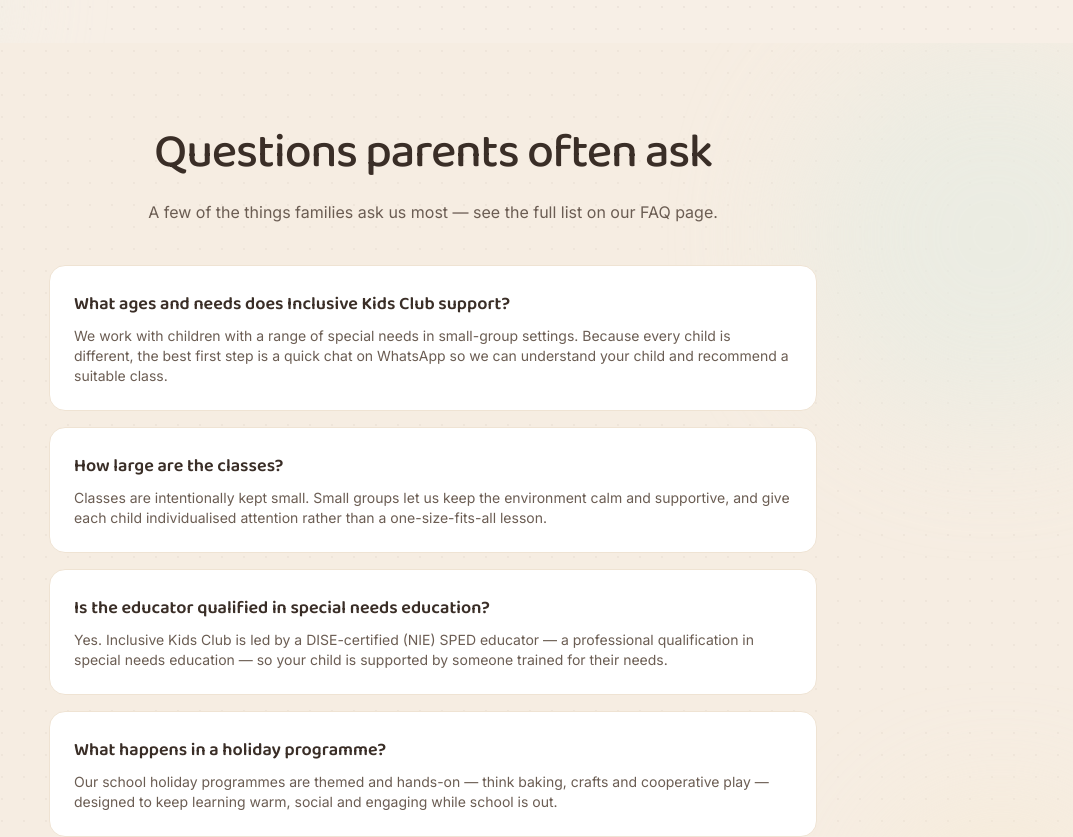
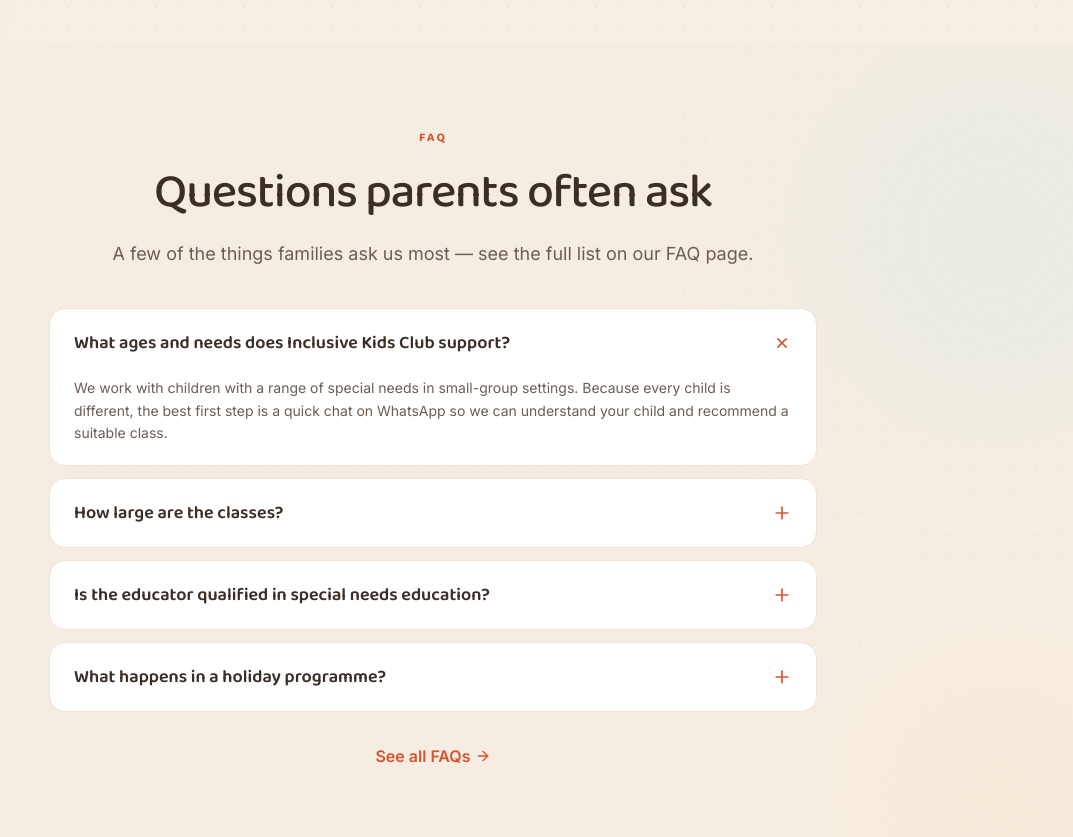
Before and after one commit to Jeraldiscoding/IKC_web, a Next.js app in the folder frontend/: page / in a window 1280 px wide. Shown: the part 5900-6737 px from the top of the page, without its empty margins (207-1280 px from the left). Built offline with nearby package versions, Linux system fonts and the light colour scheme.

Commit message:
feat: FAQ preview as a native accordion
Co-Authored-By: Claude Opus 4.8 <noreply@anthropic.com>

```diff
--- a/frontend/src/components/home/FaqPreview.tsx
+++ b/frontend/src/components/home/FaqPreview.tsx
@@ -1,6 +1,7 @@
-import { ArrowRight } from "lucide-react";
+import { ArrowRight, Plus } from "lucide-react";
 import Link from "next/link";
 import { Section } from "@/components/ui/Section";
+import { Eyebrow } from "@/components/ui/Eyebrow";
 import { homeCopy } from "@/content/home";
 import { faqs } from "@/content/faqs";
 import { Reveal } from "@/components/motion/Reveal";
@@ -11,17 +12,34 @@ export function FaqPreview() {
   return (
     <Section glow="right" className="bg-cream-dark/20">
       <Reveal className="mx-auto max-w-3xl text-center">
-        <h2>{faqPreview.heading}</h2>
-        <p className="mt-4">{faqPreview.intro}</p>
+        <Eyebrow>FAQ</Eyebrow>
+        <h2 className="mt-4">{faqPreview.heading}</h2>
+        <p className="mt-4 text-lg">{faqPreview.intro}</p>
       </Reveal>
-      <dl className="mx-auto mt-10 max-w-3xl space-y-4">
-        {preview.map((f) => (
-          <div key={f.question} className="rounded-2xl border border-cream-dark bg-white p-6">
-            <dt className="font-heading text-lg font-semibold text-ink">{f.question}</dt>
-            <dd className="mt-2 text-sm text-ink-muted">{f.answer}</dd>
-          </div>
+
+      {/* Native <details>/<summary>: keyboard support, screen-reader semantics and
+          open/close state for free. A hand-rolled accordion would be strictly worse. */}
+      <div className="mx-auto mt-10 max-w-3xl space-y-3">
+        {preview.map((f, i) => (
+          <details
+            key={f.question}
+            // Open the first by default so the section never reads as a wall of
+            // closed bars — the visitor sees an answer without clicking.
+            open={i === 0}
+            className="group rounded-2xl border border-cream-dark bg-white px-6 [&[open]]:pb-5"
+          >
+            <summary className="flex cursor-pointer list-none items-center justify-between gap-4 py-5 font-heading text-lg font-semibold text-ink marker:content-none">
+              {f.question}
+              <Plus
+                className="h-5 w-5 shrink-0 text-terracotta transition-transform duration-200 group-open:rotate-45 motion-reduce:transition-none"
+                aria-hidden
+              />
+            </summary>
+            <p className="text-sm">{f.answer}</p>
+          </details>
         ))}
-      </dl>
+      </div>
+
       <div className="mt-8 text-center">
         <Link
           href="/faq"
```
Also changed, not shown: 1 other file (tests, documents, lock files or other folders).
